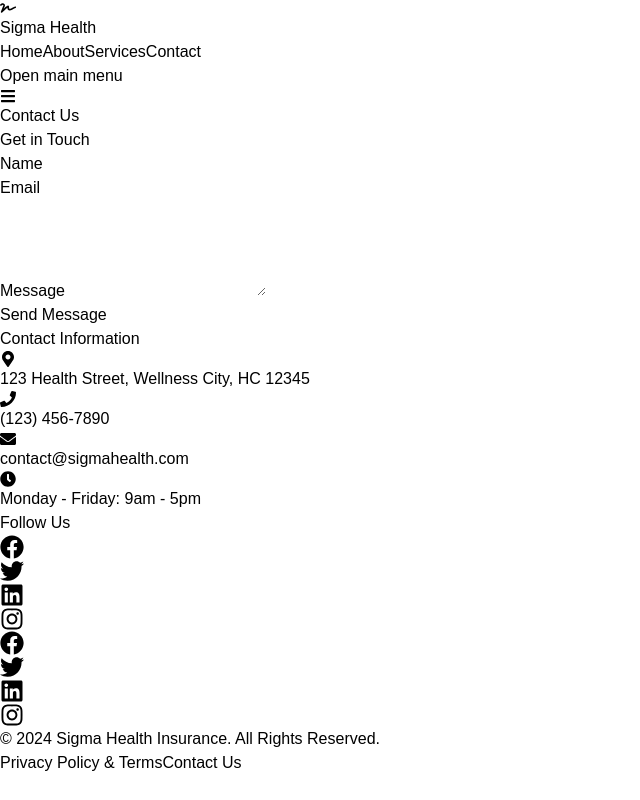
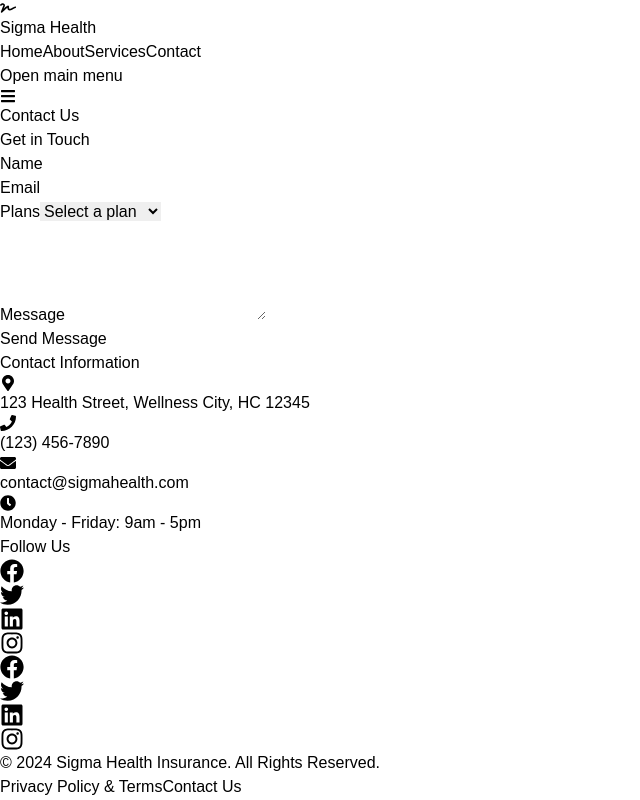
Before and after one commit to dev-hemito/sigmahealthinsurance, a Next.js app: page /contact in a window 1280 px wide. Shown: the whole page, without its empty margins (0-640 px from the left). Built offline with nearby package versions, Linux system fonts and the light colour scheme.

Commit message:
emailchanges

```diff
--- a/src/app/contact/page.js
+++ b/src/app/contact/page.js
@@ -9,11 +9,13 @@ const Page = () => {
   const [formData, setFormData] = useState({
     name: '',
     email: '',
+    plans:'',
     message: ''
   });
 
   const handleChange = (e) => {
     setFormData({ ...formData, [e.target.name]: e.target.value });
+
   };
 
   const handleSubmit = async (e) => {
@@ -27,6 +29,7 @@ const Page = () => {
         {
           from_name: formData.name,
           from_email: formData.email,
+          from_plans: formData.plans,
           message: formData.message,
           to_email: 'contact@sigmahealth.com',
         },
@@ -71,6 +74,24 @@ const Page = () => {
                   required
                 />
               </div>
+              <div>
+                <label htmlFor="category" className="block text-gray-700 mb-2">Plans</label>
+                <select
+                  name="plans"
+                  id="plans"
+                  onChange={handleChange}
+                  value={formData.plans} // Set the value to formData.plans
+                  className="w-full p-3 rounded-lg border border-gray-300 focus:outline-none focus:ring-2 focus:ring-blue-500"
+                  required
+                >
+                  <option value="" disabled>Select a plan</option>
+                  <option value="basic">Basic Plan</option>
+                  <option value="premium">Premium Plan</option>
+                  <option value="pro">Pro Plan</option>
+                  {/* Add more options as needed */}
+                </select>
+              </div>
+
               <div>
                 <label htmlFor="message" className="block text-gray-700 mb-2">Message</label>
                 <textarea
--- a/src/app/page.js
+++ b/src/app/page.js
@@ -94,7 +94,7 @@ const page = () => {
               className="bg-blue-600 text-white px-8 py-3 rounded-full text-lg font-semibold hover:bg-blue-700 transition-colors"
 
             >
-              Get Started
+              View plans
             </Link>
           </motion.div>
         </section>
```
